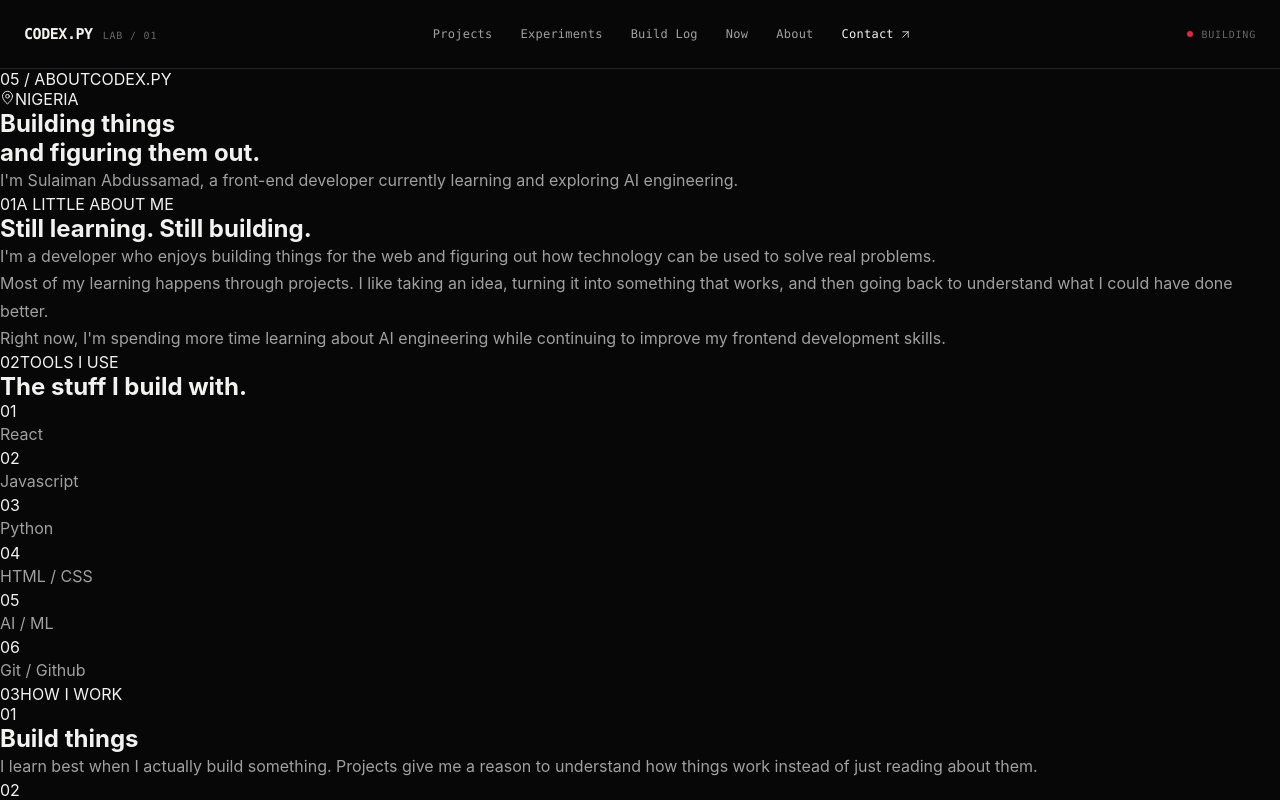
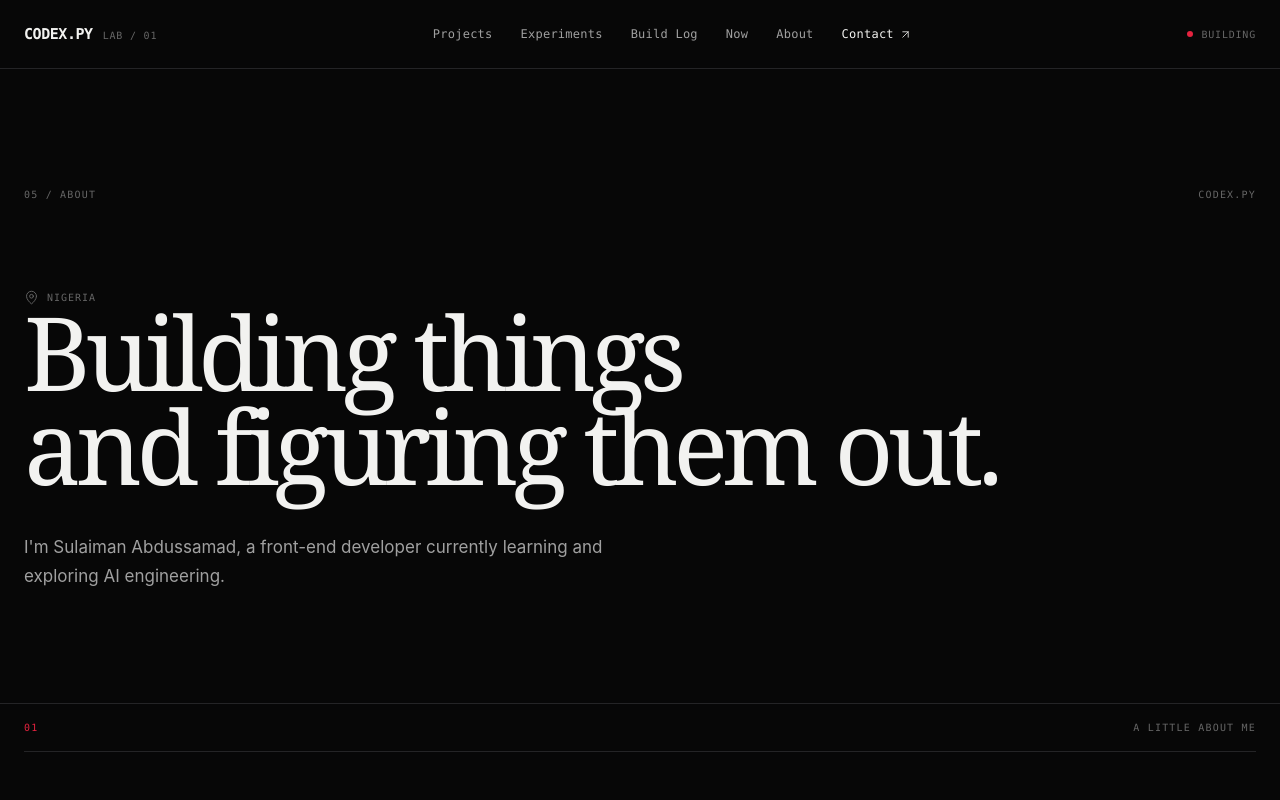
Before and after one commit to codex2py/codexlab, a React (Vite) app: page /about in a window 1280 px wide. Shown: the top 800 px of the page. Built offline with nearby package versions, Linux system fonts and the light colour scheme.

Commit message:
style: styling About page

```diff
--- a/src/pages/About.css
+++ b/src/pages/About.css
@@ -0,0 +1,92 @@
+.about-page {
+    width: 100%;
+    min-height: 100vh;
+    background: var(--color-bg);
+    color: var(--color-text);
+}
+.about-container {
+    width: min(100% - 48px, var(--container-width));
+    margin: 0 auto;
+}
+.about-hero {
+    padding: 120px 0 112px;
+    border-bottom: 1px solid var(--color-border);
+}
+.about-meta {
+    display: flex;
+    align-items: center;
+    justify-content: space-between;
+    margin-bottom: 80px;
+    color: var(--color-text-muted);
+    font-family: var(--font-mono);
+    font-size: 10px;
+    letter-spacing: 0.12em;
+    text-transform: uppercase;
+}
+.about-hero-container {
+    display: grid;
+    grid-template-columns: 160px minmax(0, 1fr);
+    gap: 48px;
+}
+.about-location {
+    display: flex;
+    align-items: center;
+    gap: 8px;
+    align-self: start;
+    padding-top: 10px;
+    color: var(--color-text-muted);
+    font-family: var(--font-mono);
+    font-size: 10px;
+    letter-spacing: 0.1em;
+}
+.about-intro {
+    max-width: 1050px;
+}
+.about-intro h1 {
+    margin: 0 0 40px;
+    font-family: Georgia, 'Times New Roman', Times, serif;
+    font-size: clamp(58px, 8vw, 120px);
+    font-weight: 400;
+    line-height: 0.92;
+    letter-spacing: -0.055em;
+}
+.about-intro p {
+    max-width: 600px;
+    margin: 0;
+    color: var(--color-text-secondary);
+    font-size: 17px;
+    line-height: 1.7;
+}
+.about-story {
+    padding: 0 0 112px;
+}
+.about-section-label {
+    display: flex;
+    align-items: center;
+    justify-content: space-between;
+    padding: 18px 0;
+    border-bottom: 1px solid var(--color-border);
+    color: var(--color-text-muted);
+    font-family: var(--font-mono);
+    font-size: 10px;
+    letter-spacing: 0.12em;
+    text-transform: uppercase;
+}
+.about-section-label span:first-child {
+    color: var(--color-accent);
+}
+.about-story-grid {
+    display: grid;
+    grid-template-columns: minmax(0, 0.8fr) minmax(0, 1fr);
+    gap: 100px;
+    padding-top: 72px;
+}
+.about-story-grid h2,
+.about-stack-content h2 {
+    margin: 0;
+    font-family: Georgia, 'Times New Roman', Times, serif;
+    font-size: clamp(38px, 5vw, 68px);
+    font-weight: 400;
+    line-height: 0.98;
+    letter-spacing: -0.04em;
+}
```
